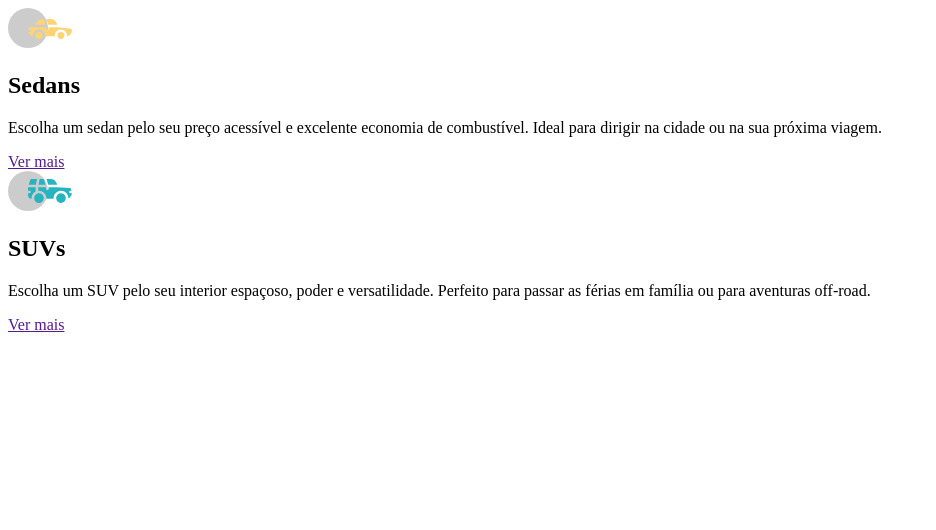
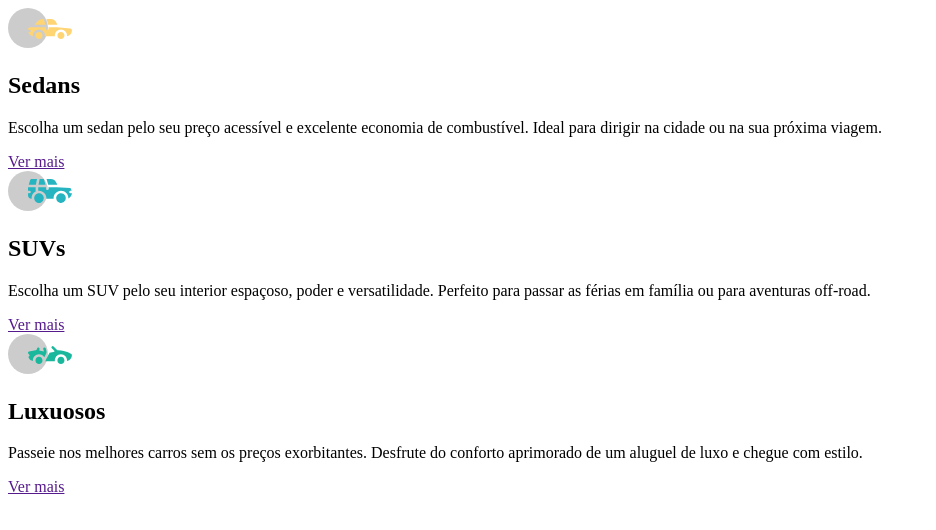
Before and after one commit to rebeccaanjos/carros, a plain HTML site: page index.html in a window 1280 px wide. Shown: the whole page, without its empty margins (0-936 px from the left). Drawn offline with Linux system fonts and the light colour scheme.

Commit message:
HTML finalizado

```diff
--- a/index.html
+++ b/index.html
@@ -23,10 +23,10 @@
          </section>
 
          <section class="luxuosos">
-            <img src="" alt="">
-            <h2></h2>
-            <p></p>
-            <a href=""></a>
+            <img src="imagens/imagens/icon-luxury.svg" alt="carro de luxo">
+            <h2>Luxuosos</h2>
+            <p>Passeie nos melhores carros sem os preços exorbitantes. Desfrute do conforto aprimorado de um aluguel de luxo e chegue com estilo.</p>
+            <a href="">Ver mais</a>
          </section>
     </main>
 </body>
```
